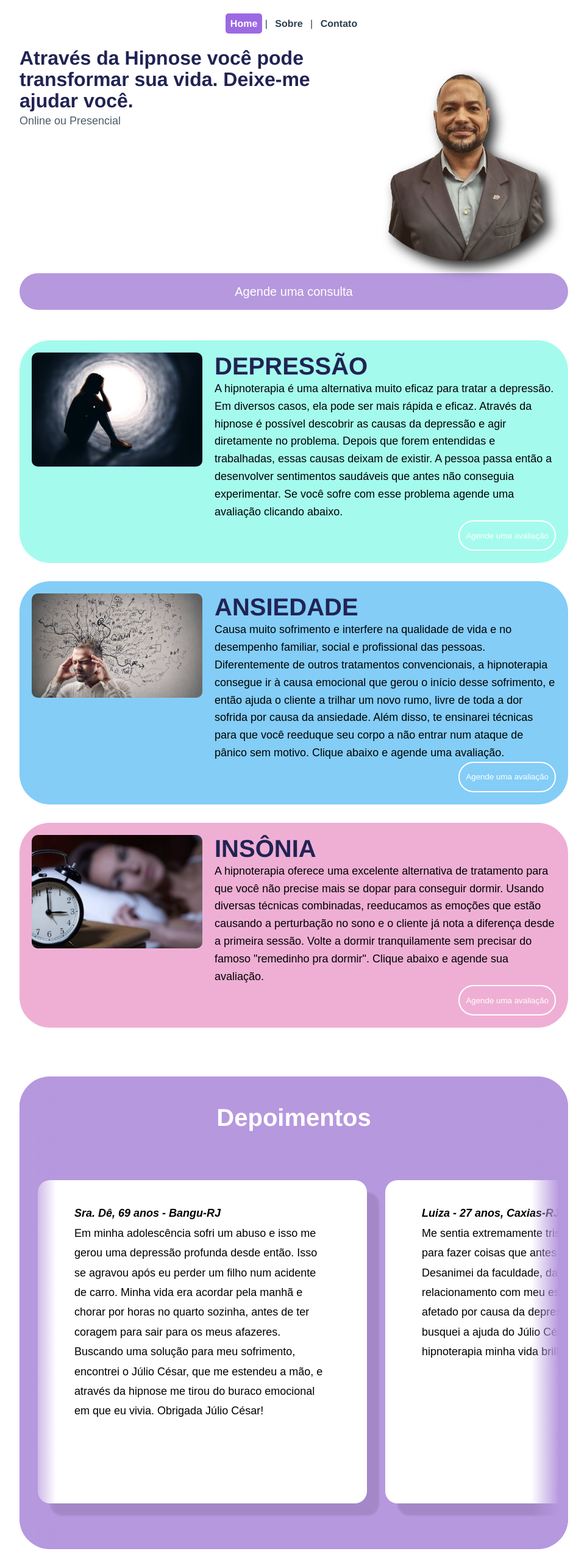
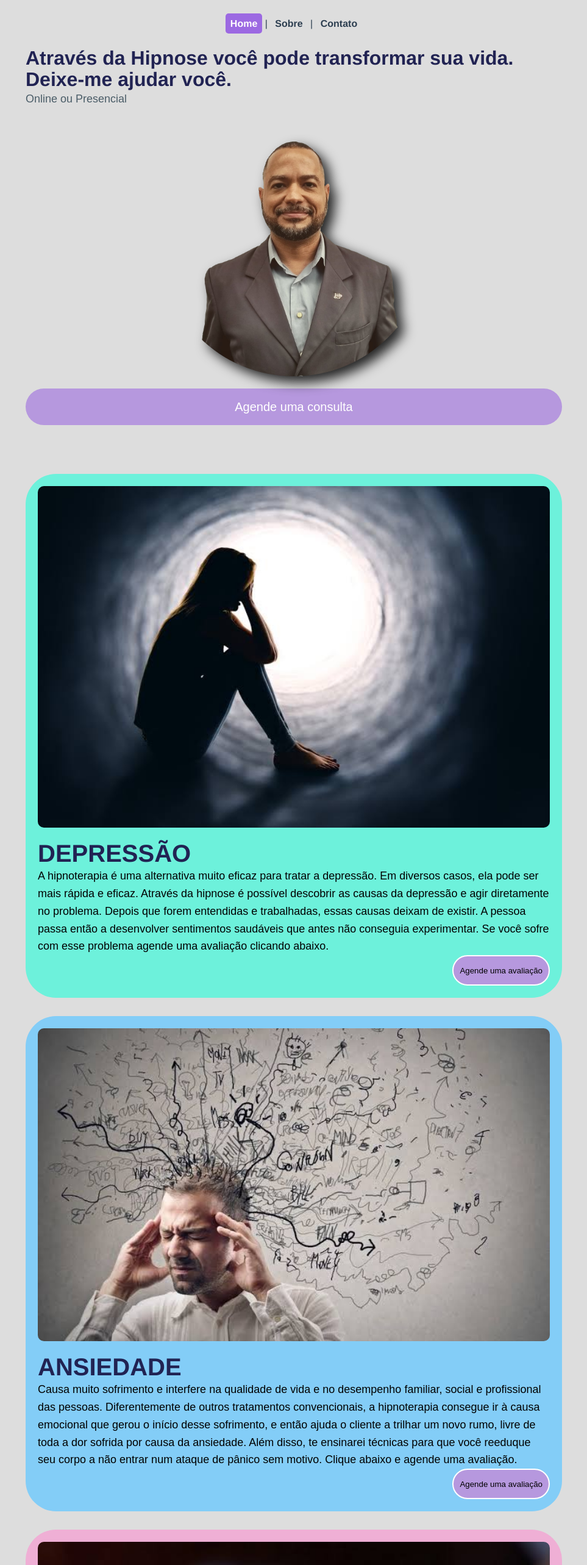
Before and after one commit to alexlopesbr/jce, a Vue app: page / in a window 1280 px wide. Shown: the top 2566 px of the page at 61% size, without its empty margins (158-1121 px from the left). Built offline with nearby package versions, Linux system fonts and the light colour scheme.

Commit message:
mobile first

```diff
--- a/src/App.vue
+++ b/src/App.vue
@@ -28,7 +28,8 @@ li,
 h1,
 h2,
 h3,
-p {
+p,
+figure {
   margin: 0;
   padding: 0px;
 }
@@ -43,12 +44,13 @@ ul {
   display: flex;
   min-height: 100vh;
   flex-direction: column;
-  padding: 0 20px;
+  /* padding: 0 20px; */
+  background-color: #ddd;
 }
 
 .home {
   display: grid;
-  grid-template-columns: minmax(500px, 900px);
+  grid-template-columns: minmax(300px, 900px);
   grid-gap: 50px;
 }
 
--- a/src/components/FooterFooter.vue
+++ b/src/components/FooterFooter.vue
@@ -1,5 +1,6 @@
 <template>
   <footer>
+    <hr />
     <section class="footer">
       <div class="local">
         <figure>
@@ -9,7 +10,6 @@
       </div>
 
       <div class="social">
-        <p>Redes Sociais</p>
         <ul>
           <li>
             <figure>
@@ -49,30 +49,34 @@ export default {
 
 <style scoped>
 footer {
-  position: relative;
+  margin-top: 75px;
   top: 255px;
   padding-bottom: 30px;
+  background-color: #ddd;
 }
 
 .footer {
   display: grid;
-  grid-template-columns: 1fr 1fr 1fr;
+  grid-template-columns: 1fr;
   justify-content: space-between;
 
   margin: 0 auto;
 }
 
+p {
+  text-align: center;
+}
+
+.local {
+  margin: 0 auto;
+}
+
 .social {
   margin: 0 auto;
-  text-align: center;
 }
 ul {
   display: grid;
   grid-template-columns: 1fr 1fr 1fr;
   grid-gap: 20px;
 }
-
-.adress {
-  text-align: right;
-}
 </style>
--- a/src/components/HomeIntro.vue
+++ b/src/components/HomeIntro.vue
@@ -23,14 +23,18 @@ export default {
 </script>
 
 <style scoped>
+.intro {
+  margin: 0 10px;
+}
 .intro__presentation {
   display: grid;
-  grid-template-columns: 1fr 350px;
+  grid-template-columns: 1fr;
 }
 
 img {
   border-radius: 50%;
-  max-width: 100%;
+  max-width: 50%;
+  margin: 0 auto;
 
   filter: drop-shadow(10px 10px 10px #222);
 }
--- a/src/components/HomeSobre.vue
+++ b/src/components/HomeSobre.vue
@@ -62,17 +62,19 @@
 <style scoped>
 .sobre {
   display: grid;
-  grid-template-columns: minmax(250px, 1fr) 2fr;
+  /* grid-template-columns: minmax(250px, 1fr) 2fr; */
+  grid-template-columns: 1fr;
   align-items: top;
   grid-gap: 20px;
 
   margin-bottom: 30px;
   padding: 20px;
+  margin: 30px 10px;
 
   border-radius: 50px;
 }
 .sobre--deprecao {
-  background: #a4fbed;
+  background: #6df1db;
 }
 .sobre--ansiedade {
   background: #83cdf7;
@@ -92,8 +94,8 @@
   border-radius: 50px;
   border: 2px solid white;
 
-  background: initial;
-  color: white;
+  background: #b698de;
+  color: black;
 
   transition: 0.3s;
 
--- a/src/components/HomeTestimonials.vue
+++ b/src/components/HomeTestimonials.vue
@@ -28,35 +28,35 @@ h2 {
 
   padding: 45px 0;
   margin-bottom: 30px;
-  border-radius: 50px;
+  /* border-radius: 50px; */
 
   background: #b698de;
 }
 
-.testimonials::before {
+/* .testimonials::before {
   position: absolute;
   top: 0;
   content: '';
 
   height: 100%;
-  width: 60px;
+  width: 30px;
   border-radius: 50px 0 0 50px;
 
   background-image: linear-gradient(to right, #b698de 15px, rgba(255, 0, 0, 0));
-}
+} */
 
-.testimonials::after {
+/* .testimonials::after {
   position: absolute;
   top: 0;
   right: 0;
   content: '';
 
   height: 100%;
-  width: 60px;
+  width: 30px;
   border-radius: 0 50px 50px 0;
 
   background-image: linear-gradient(to left, #b698de 15px, rgba(255, 0, 0, 0));
-}
+} */
 
 ul::-webkit-scrollbar {
   height: 10px;
@@ -73,9 +73,10 @@ ul::-webkit-scrollbar-thumb {
 }
 
 button {
-  width: 100%;
+  width: 90%;
   height: 60px;
   margin: 0 auto;
+
   border-radius: 50px;
   border: none;
 
@@ -88,5 +89,6 @@ button {
 
 button:hover {
   background: #c54c36;
+  transform: scale(1.05);
 }
 </style>
--- a/src/components/TestimonialCard.vue
+++ b/src/components/TestimonialCard.vue
@@ -57,10 +57,10 @@ export default {
 <style scoped>
 .card {
   display: grid;
-  grid-template-columns: 500px;
+  grid-template-columns: 330px;
   grid-gap: 30px;
 
-  padding: 20px;
+  padding: 10px;
 
   background: #ffffff;
   box-shadow: 20px 20px 3px rgba(0, 0, 0, 0.1);
@@ -76,8 +76,8 @@ ul {
 
 blockquote {
   font-family: Avenir, Arial, sans-serif;
-  font-size: 18px;
-  line-height: 180%;
+  font-size: 15px;
+  line-height: 150%;
 }
 
 cite {
--- a/src/components/TheMe.vue
+++ b/src/components/TheMe.vue
@@ -21,13 +21,16 @@ export default {
 <style scoped>
 .me {
   display: grid;
-  grid-template-columns: 1fr 1fr;
+  grid-template-columns: 1fr;
+  justify-content: center;
   align-items: center;
+  padding: 10px;
 }
 
 img {
+  margin: 0 auto;
   border-radius: 50%;
-  max-width: 300px;
+  max-width: 200px;
   filter: drop-shadow(10px 10px 10px #222);
 }
 </style>
```
